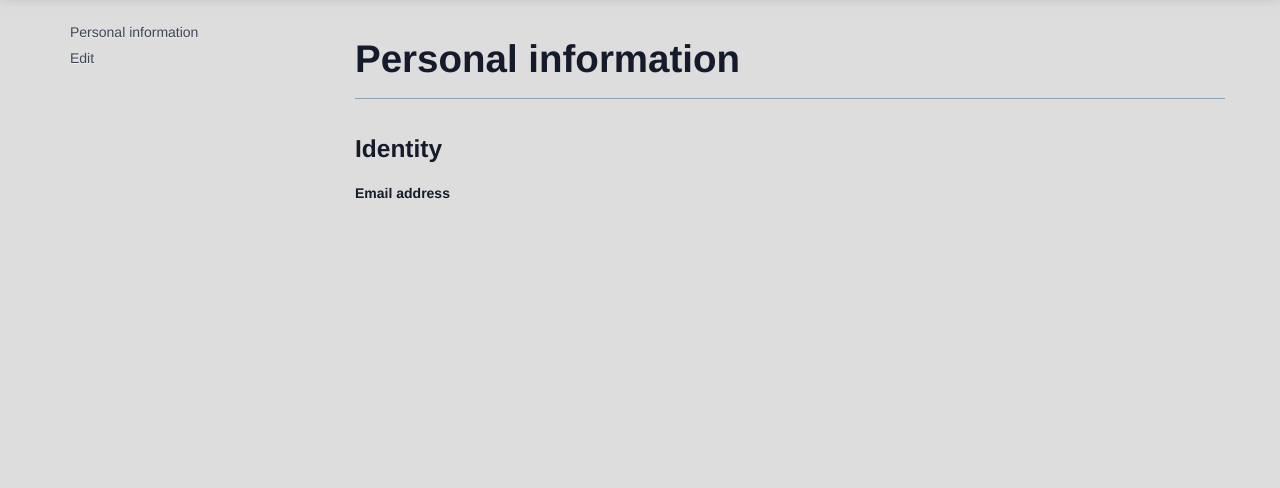
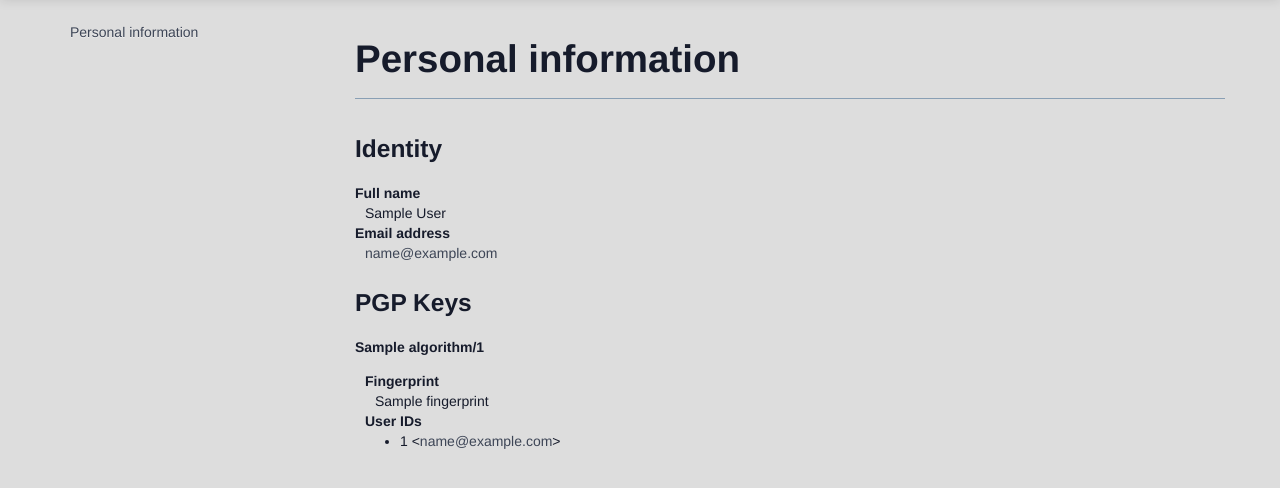
Before and after one commit to debexpo/mentors-ng, a Django app: template mentors/templates/profiles/view.html in a window 1280 px wide. Shown: the part 41-529 px from the top of the page. Run offline with Django 3.2, Linux system fonts and the light colour scheme; the template is opened without the code that fills it: most values are stand-ins (such as "Sample title", 1, 10 or a date in 2020); some libraries are stand-ins or nearby versions.

Commit message:
The profile view always displayed the logged in user instead of the requested one...

```diff
--- a/mentors/templates/profiles/view.html
+++ b/mentors/templates/profiles/view.html
@@ -6,7 +6,7 @@
     <div class="span3">
         <ul class="nav nav-list">
             <li><a href="#personalinfo">{% trans "Personal information" %}</a></li>
-            {% if user == request.user %}
+            {% if object == request.user %}
             <li><a href="{% url "profile_edit" %}">{% trans "Edit" %}</a></li>
             {% endif %}
         </ul>
@@ -18,17 +18,17 @@
         </div>
         <h3>{% trans "Identity" %}</h3>
         <dl>
-            {% if user.full_name %}
+            {% if object.full_name %}
             <dt>{% trans "Full name" %}</dt>
-            <dd>{{ user.full_name }}</dd>
+            <dd>{{ object.full_name }}</dd>
             {% endif %}
             <dt>{% trans "Email address" %}</dt>
-            <dd><a href="mailto:{{ user.email }}">{{ user.email }}</a></dd>
+            <dd><a href="mailto:{{ object.email }}">{{ object.email }}</a></dd>
         </dl>
-        {% if user.gpg_keys.all %}
+        {% if object.gpg_keys.all %}
         <h3>{% trans "PGP Keys" %}</h3>
         <dl>
-            {% for key in user.gpg_keys.all %}
+            {% for key in object.gpg_keys.all %}
             <dt>{{ key.algorithm }}/{{ key.as_key_block.key.id }}</dt>
             <dd>
                 <dl>
```
